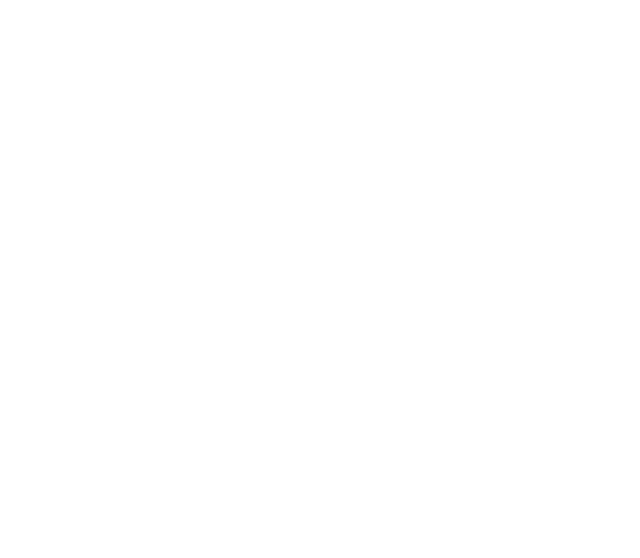
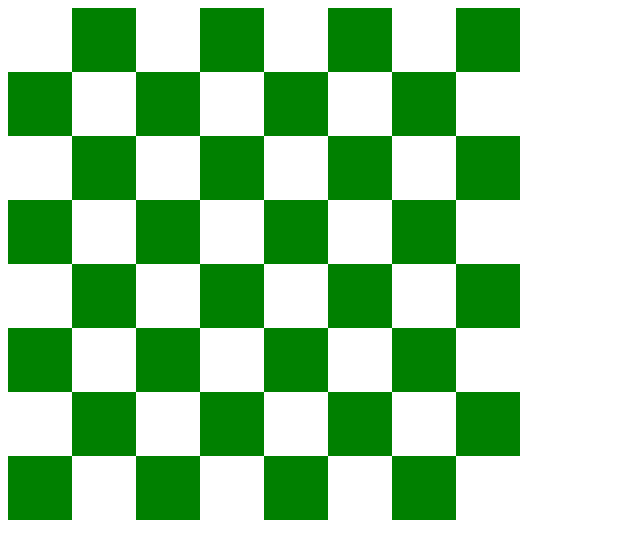
Before and after one commit to MicheleAwada/chess, a React (Vite) app: page / in a window 1280 px wide. Shown: the top 558 px of the page, without its empty margins (0-640 px from the left). Built offline with nearby package versions, Linux system fonts and the light colour scheme.

Commit message:
board working

```diff
--- a/src/App.tsx
+++ b/src/App.tsx
@@ -4,10 +4,53 @@
 import './App.css'
 
 
+function isLightSquare(row: number, col: number) {
+  return row%2 === col%2
+}
+
+
+function GetSquare({row, col, value}: {row:number, col:number, value:number }) {
+  return (
+    <div className={`square_size ${(isLightSquare(row,col) ? "light_square" : "dark_square")}`}>
+    </div>
+  )
+}
+
+function GetBoard({ board }: { board: number[][]}) {
+  return (
+    <div id='board'>
+      {
+        board.map((row: number[], i: number) => {
+          return (
+            <div className="row" key={i}>
+              {row.map((col: number, j: number) => {
+                return <GetSquare row={i} col={j} value={col} key={i*8 + j} />
+              })}
+            </div>
+          )
+        })
+      }
+    </div>
+  )
+}
+
 
 function App() {
+  const [board, setBoard] = useState([
+    [0,0,0,0,0,0,0,0],
+    [0,0,0,0,0,0,0,0],
+    [0,0,0,0,0,0,0,0],
+    [0,0,0,0,0,0,0,0],
+    [0,0,0,0,0,0,0,0],
+    [0,0,0,0,0,0,0,0],
+    [0,0,0,0,0,0,0,0],
+    [0,0,0,0,0,0,0,0],
+  ])
+
+  console.log(board)
   return (
     <>
+      <GetBoard board={board} />
     </>
   )
 }
--- a/src/index.css
+++ b/src/index.css
@@ -0,0 +1,23 @@
+.light_square {
+  background-color: white;
+}
+.dark_square {
+  background-color: green;
+}
+
+.square_size {
+  height: 4rem;
+  width: 4rem;
+}
+
+
+
+#board {
+  display: flex;
+  flex-flow: column;
+
+}
+
+.row {
+  display: flex;
+}
```
